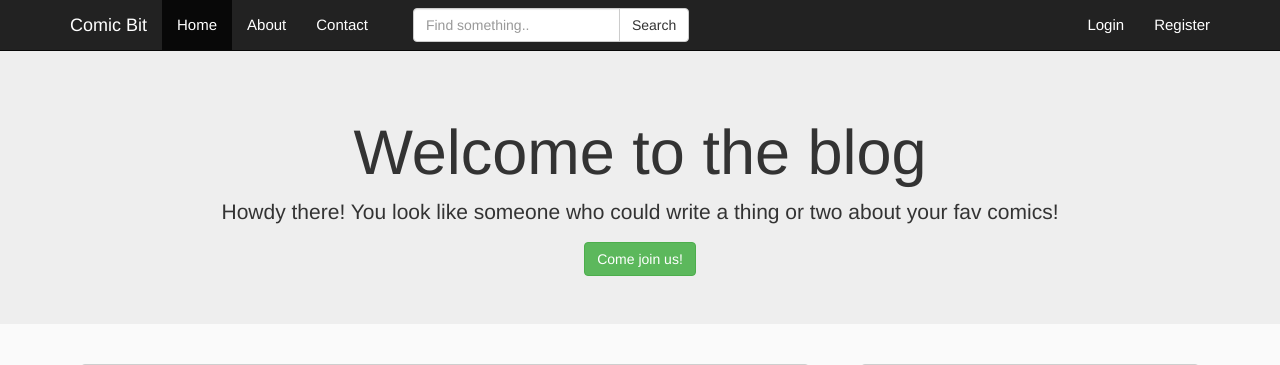
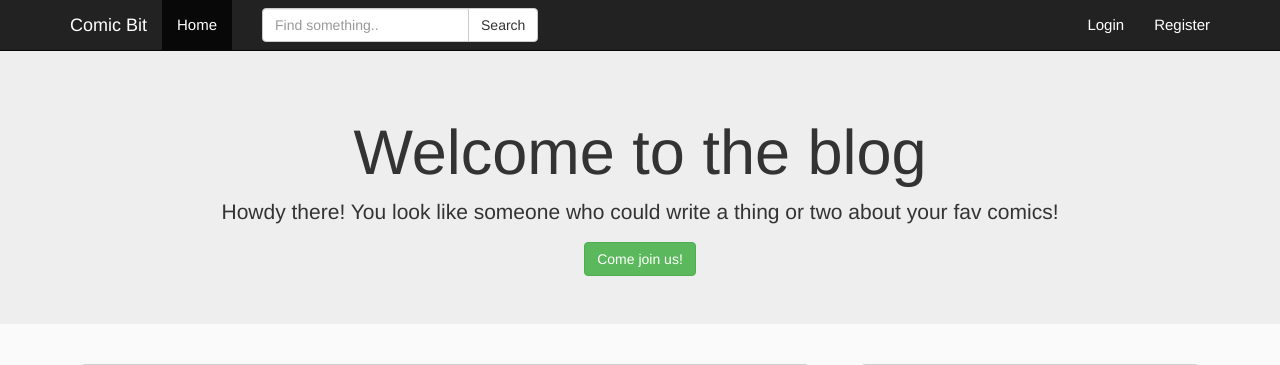
Before and after one commit to Shan1983/comicbits, a PHP site: page /index.php in a window 1280 px wide. Shown: the top 365 px of the page. Run offline with PHP 8.4, Linux system fonts and the light colour scheme; data comes from the database, SQL or seed files in the repository; data that the repository does not hold is empty.

Commit message:
removed about and contact links from nav

```diff
--- a/views/partials/_header.php
+++ b/views/partials/_header.php
@@ -41,8 +41,6 @@
         <div id="navbar" class="collapse navbar-collapse">
             <ul class="nav navbar-nav">
                 <li class="active"><a href="index.php">Home</a></li>
-                <li><a href="#about">About</a></li>
-                <li><a href="#contact">Contact</a></li>
             </ul>
             <ul class="nav navbar-nav navbar-right">
                 <?php
```
